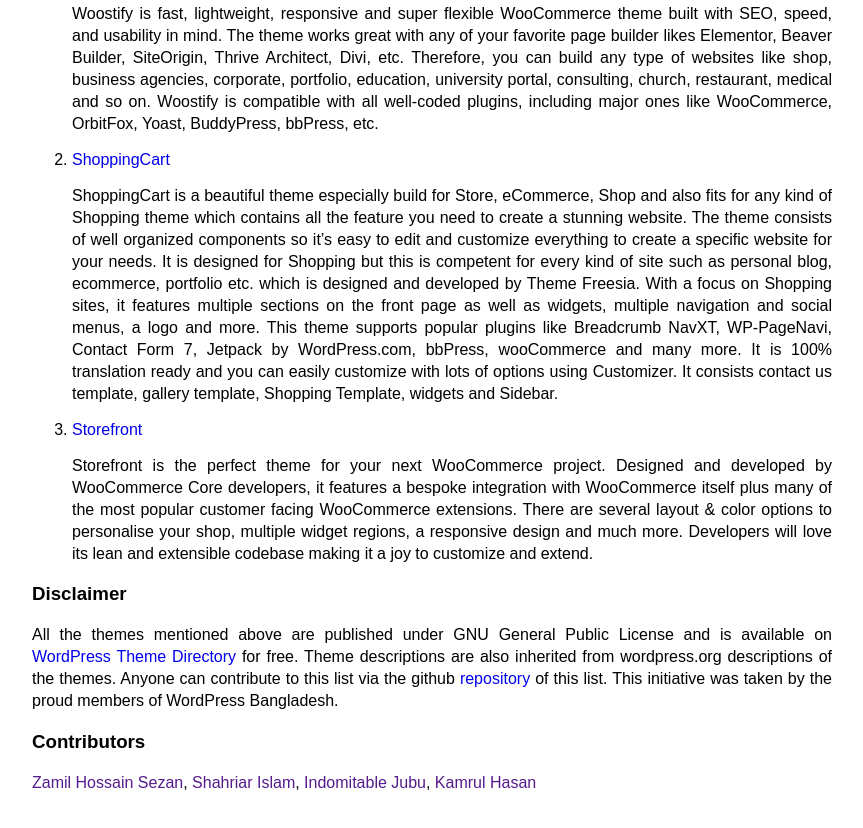
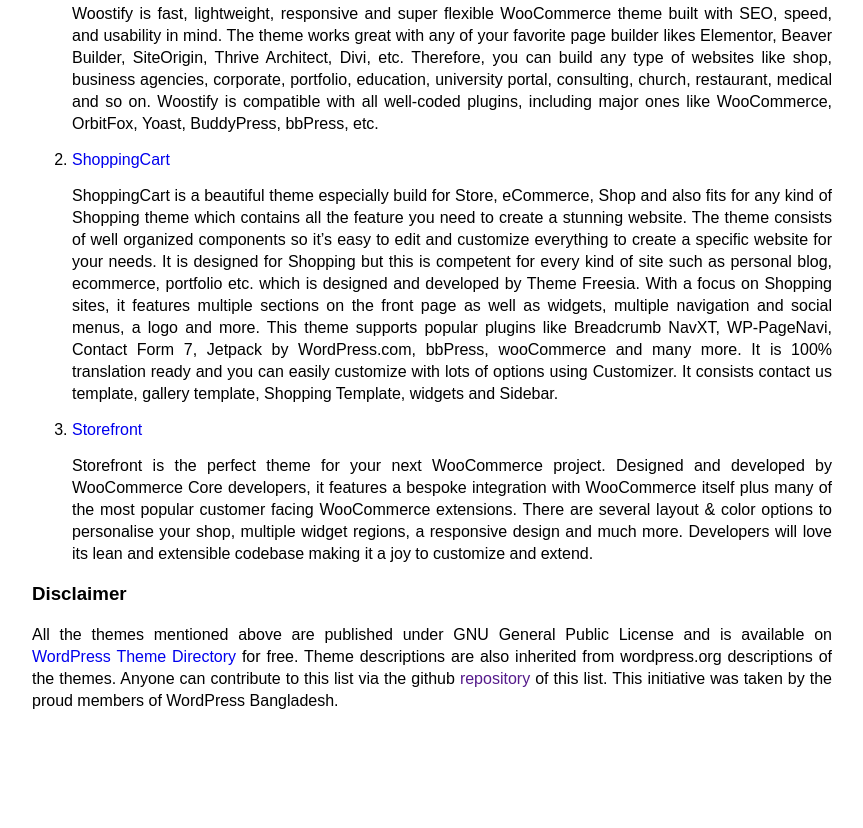
Before and after one commit to WordPress-Bangladesh/List-of-Themes, a plain HTML site: page index.html in a window 1280 px wide. Shown: the part 2345-3173 px from the top of the page, without its empty margins (208-1071 px from the left). After the commit the page ends 3093 px from the top, so only its background shows below. Drawn offline with Linux system fonts and the light colour scheme.

Commit message:
Add files via upload

```diff
--- a/index.html
+++ b/index.html
@@ -16,12 +16,8 @@
     <h3>Disclaimer</h3>
     <p>All the themes mentioned above are published under GNU General Public License and is available on <a href="https://wordpress.org/themes/">WordPress Theme Directory</a> for free.
          Theme descriptions are also inherited from wordpress.org descriptions of the themes.
-         Anyone can contribute to this list via the github <a href="https://github.com/WordPress-Bangladesh/List-of-Themes">repository</a> of this list.
+         Anyone can contribute to this list via the github <a href="">repository</a> of this list.
          This initiative was taken by the proud members of WordPress Bangladesh.</p>
-</div>
-<div id="contributorsList">
-    <h3>Contributors</h3>
-    <p><a href="">Zamil Hossain Sezan</a>, <a href="">Shahriar Islam</a>, <a href="">Indomitable Jubu</a>, <a href="">Kamrul Hasan</a></p>
 </div>
 </main>
 
```
